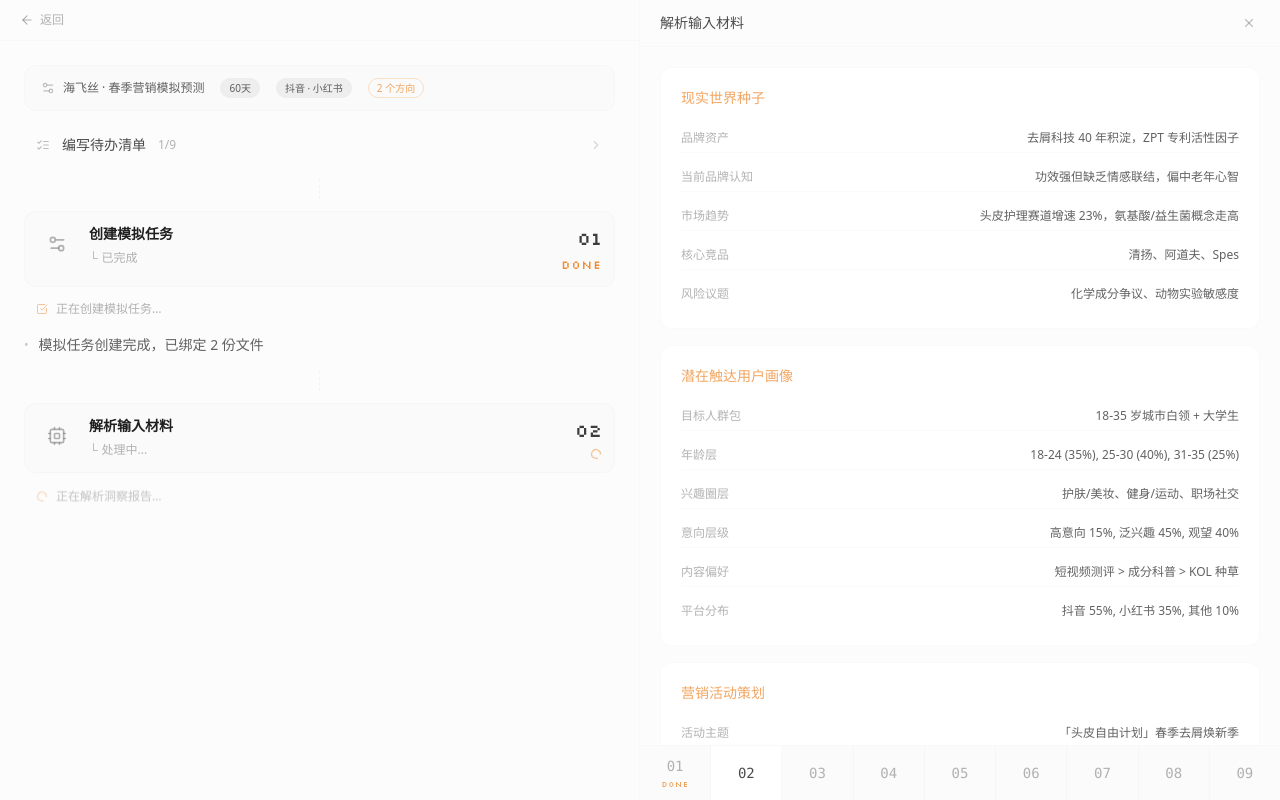
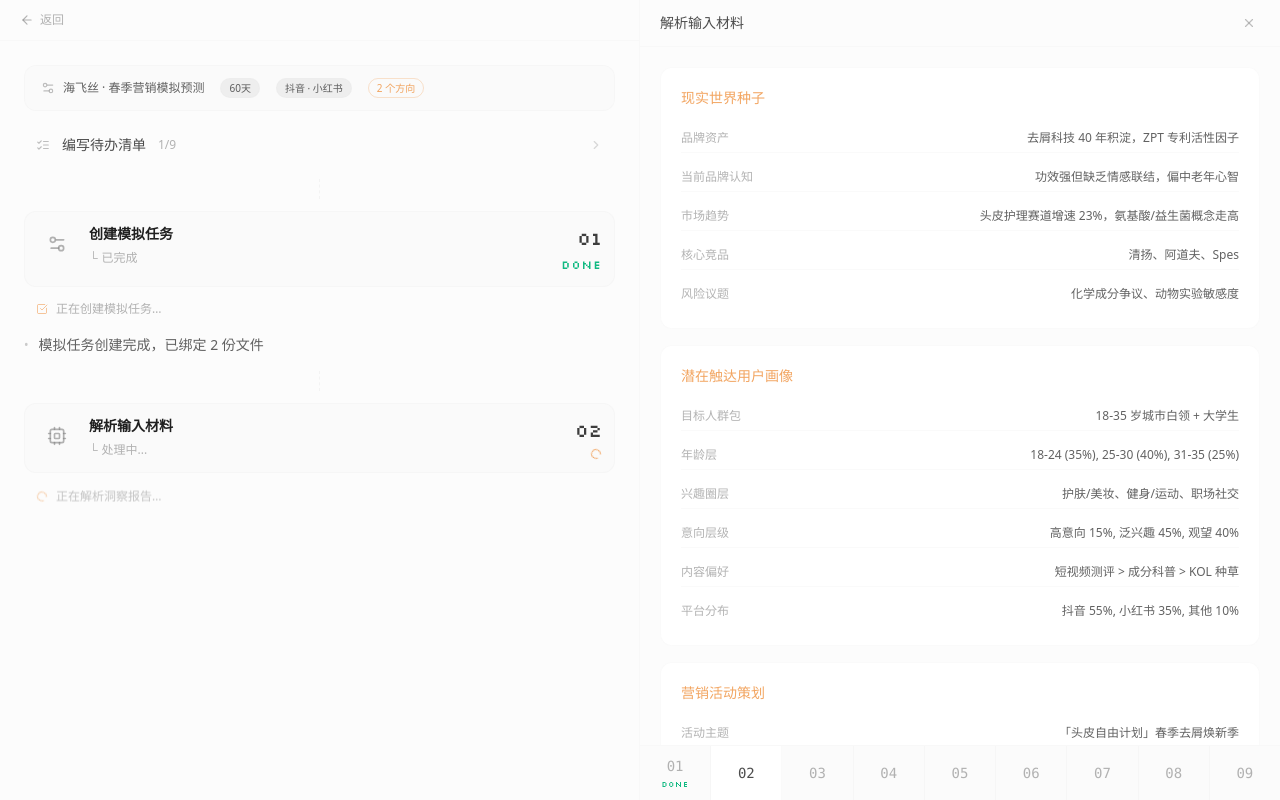
Before and after one commit to croiii1006/remix-of-oransim-workflow, a React (Vite) app: page / in a window 1280 px wide. Both pictures are taken after a click on the button "开始模拟". Built offline with nearby package versions, Linux system fonts and the light colour scheme; the HTML template or start-up script is replaced by a standard one.

Commit message:
统一完成状态颜色
Co-authored-by: croiii1006 <184928744+croiii1006@users.noreply.github.com>

```diff
--- a/src/components/oran-sim/OranSimPage.tsx
+++ b/src/components/oran-sim/OranSimPage.tsx
@@ -147,7 +147,7 @@ const OranSimPage = () => {
                     {String(step.id).padStart(2, '0')}
                   </p>
                   {step.status === 'done' && (
-                    <p className="font-pixel text-[8px] text-accent/80 tracking-widest mt-0.5">DONE</p>
+                    <p className="font-pixel text-[8px] text-emerald-500 tracking-widest mt-0.5">DONE</p>
                   )}
                 </button>
               ))}
--- a/src/components/oran-sim/WorkflowStream.tsx
+++ b/src/components/oran-sim/WorkflowStream.tsx
@@ -50,7 +50,7 @@ const StepCard = ({
         <div className="shrink-0 flex flex-col items-end gap-1">
           <span className="font-pixel text-lg font-medium text-[#3d3d3d]">{String(step.id).padStart(2, '0')}</span>
           {step.status === 'done' && (
-            <span className="font-pixel text-[12px] tracking-widest text-accent">DONE</span>
+            <span className="font-pixel text-[12px] tracking-widest text-emerald-500">DONE</span>
           )}
           {step.status === 'running' && (
             <Loader2 className="w-3 h-3 text-accent/80 animate-spin" />
```
